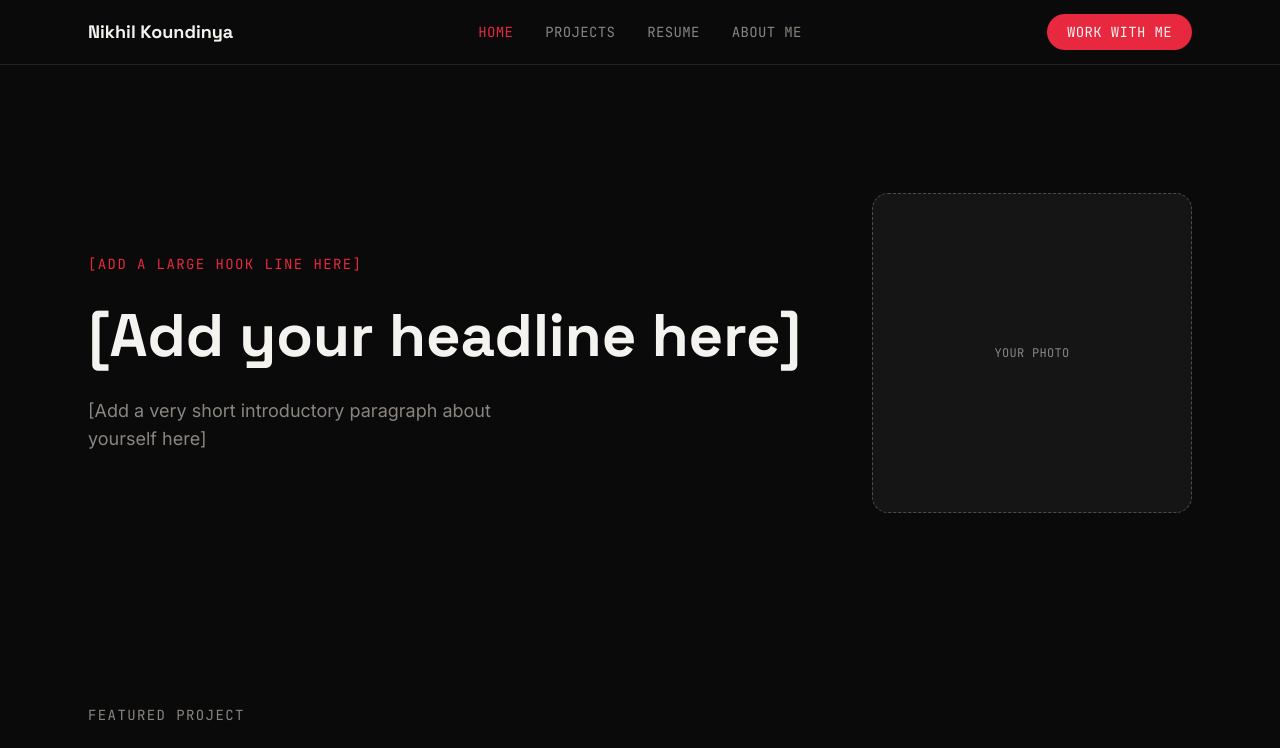
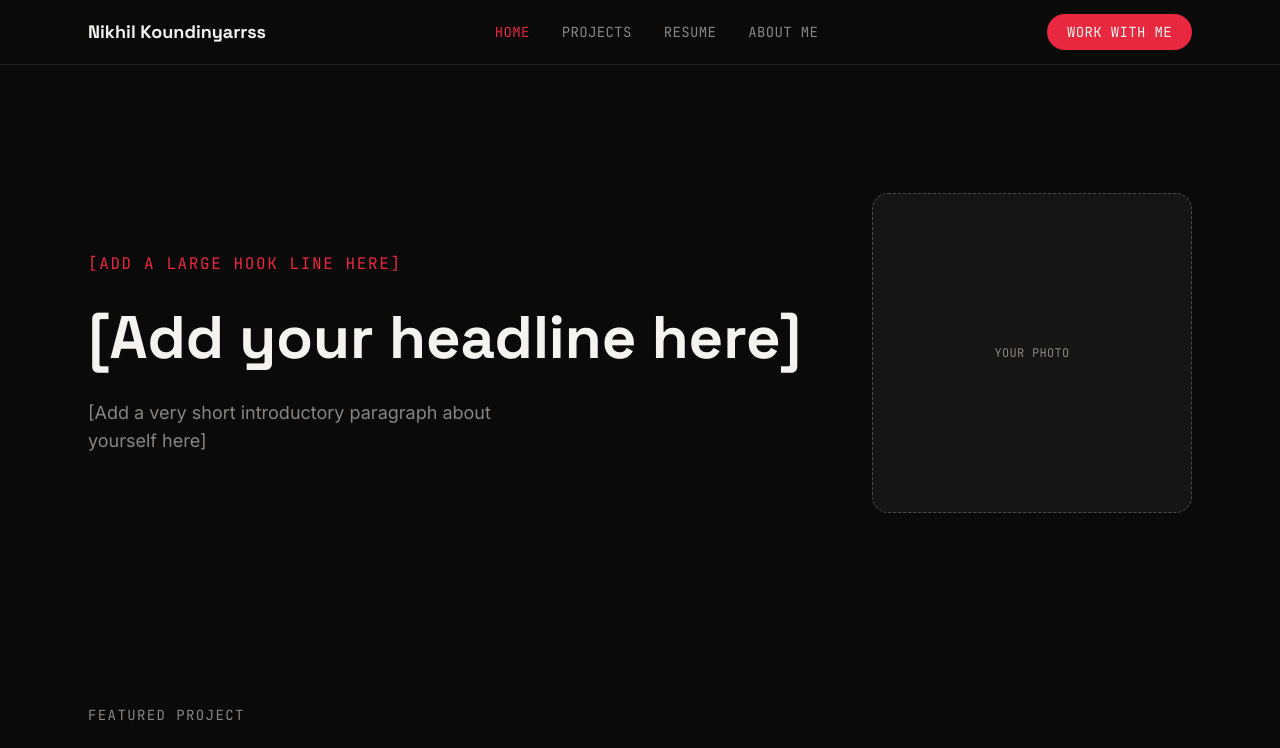
Before and after one commit to nikhilrk99/website, a Next.js app: page / in a window 1280 px wide. Shown: the top 748 px of the page. Built offline with nearby package versions, Linux system fonts and the light colour scheme.

Commit message:
fix: Hot reload fix

```diff
--- a/next.config.mjs
+++ b/next.config.mjs
@@ -1,4 +1,6 @@
 /** @type {import('next').NextConfig} */
-const nextConfig = {};
+const nextConfig = {
+  allowedDevOrigins: ["192.168.1.66"],
+};
 
 export default nextConfig;
--- a/package.json
+++ b/package.json
@@ -1,9 +1,9 @@
 {
   "name": "website",
   "version": "0.1.0",
-"engines": {
-  "node": "22.x"
-},
+  "engines": {
+    "node": "22.x"
+  },
   "private": true,
   "scripts": {
     "dev": "next dev",
--- a/src/app/page.tsx
+++ b/src/app/page.tsx
@@ -18,7 +18,7 @@ export default function Home() {
       {/* Landing */}
       <section className="mx-auto flex w-full max-w-6xl flex-col items-center gap-10 px-6 py-24 sm:flex-row sm:py-32">
         <div className="flex flex-1 flex-col gap-6 text-center sm:text-left">
-          <p className="font-mono text-sm uppercase tracking-widest text-signal">
+          <p className="font-mono text-md uppercase tracking-widest text-signal">
             [Add a large hook line here]
           </p>
           <h1 className="font-display text-5xl font-bold leading-tight text-offwhite sm:text-6xl">
--- a/src/lib/site-config.ts
+++ b/src/lib/site-config.ts
@@ -1,6 +1,6 @@
 // TODO: replace with real values.
 export const siteConfig = {
-  name: "Nikhil Koundinya",
+  name: "Nikhil Koundinyarrss",
   calendarUrl: "#", // TODO: add Google Calendar scheduling link
   resumeUrl: "#", // TODO: add resume PDF path (e.g. /resume.pdf)
 };
```
Also changed, not shown: 1 other file (tests, documents, lock files or other folders).
